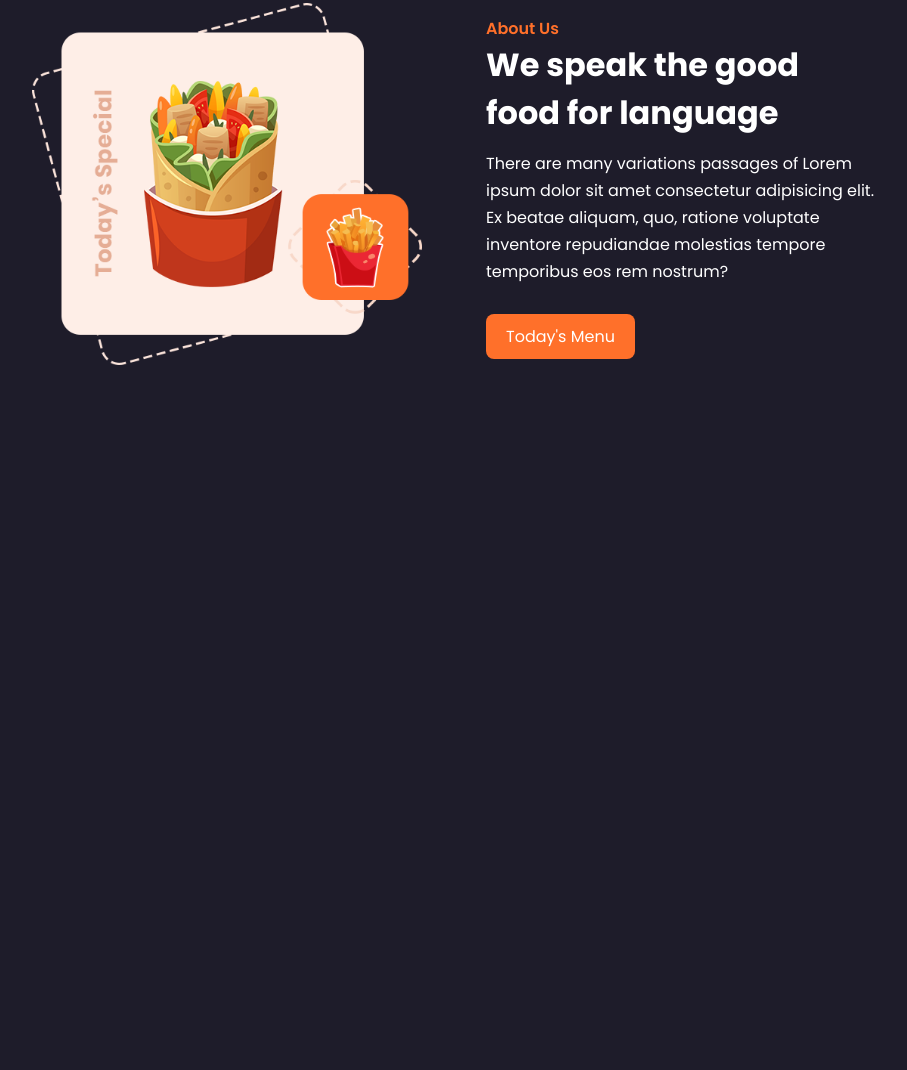
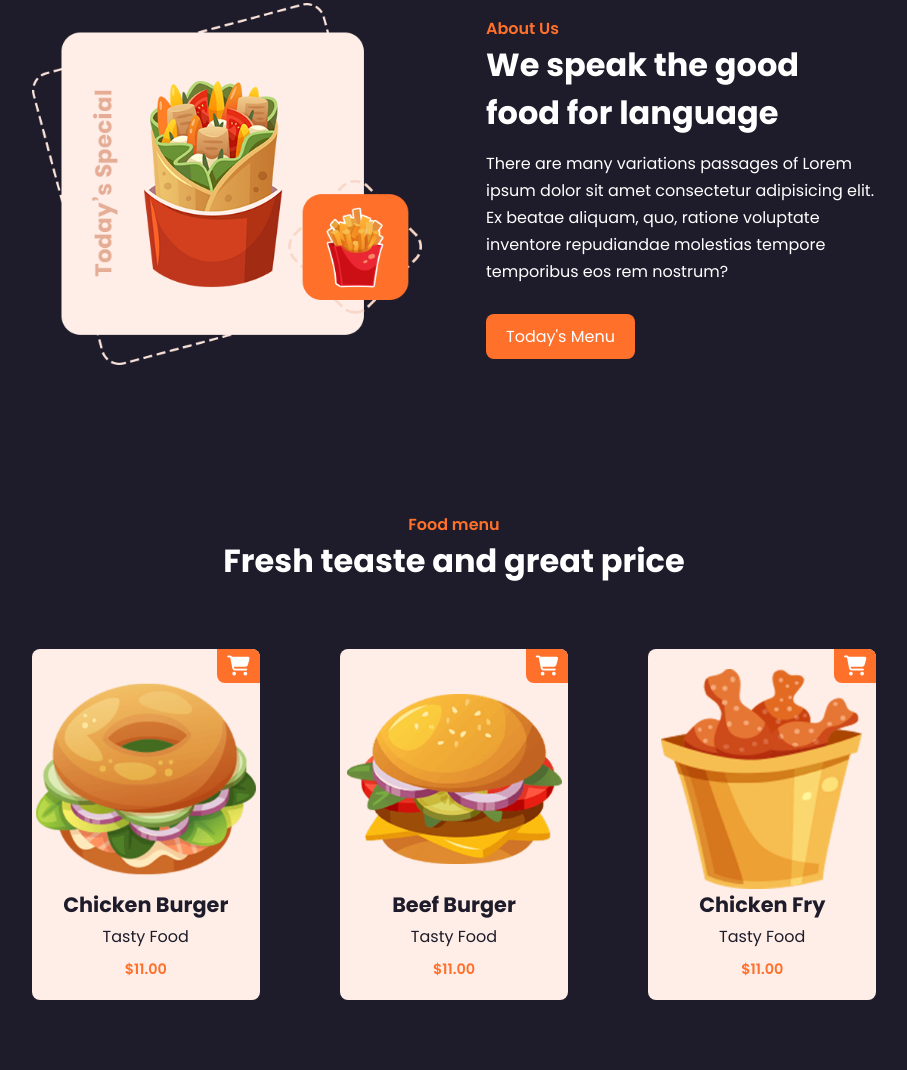
Before and after one commit to MeetTahmid/food-resturants-website, a plain HTML site: page index.html in a window 1280 px wide. Shown: the part 787-1857 px from the top of the page, without its empty margins (186-1093 px from the left). Before the commit the page ends 1229 px from the top, so only its background shows below. Drawn offline with Linux system fonts and the light colour scheme; a script that the page names is missing.

Commit message:
menu section added

```diff
--- a/index.html
+++ b/index.html
@@ -55,6 +55,48 @@
       <a href="#" class="btn">Today's Menu</a>
     </div>
   </section>
+
+  <!----------- menu start ------------->
+  <section class="menu" id="menu">
+    <div class="heading">
+      <span>Food menu</span>
+      <h2>Fresh teaste and great price</h2>
+    </div>
+
+    <div class="menu-container">
+      <div class="box">
+        <div class="box-img">
+          <img src="img/img/food1.png" alt="">
+        </div>
+        <h2>Chicken Burger</h2>
+        <h3>Tasty Food</h3>
+        <span>$11.00</span>
+        <i class="fa-solid fa-cart-shopping"></i>
+      </div>
+
+      <div class="box">
+        <div class="box-img">
+          <img src="img/img/food2.png" alt="">
+        </div>
+        <h2>Beef Burger</h2>
+        <h3>Tasty Food</h3>
+        <span>$11.00</span>
+        <i class="fa-solid fa-cart-shopping" id="cart"></i>
+      </div>
+
+      <div class="box">
+        <div class="box-img">
+          <img src="img/img/food3.png" alt="">
+        </div>
+        <h2>Chicken Fry</h2>
+        <h3>Tasty Food</h3>
+        <span>$11.00</span>
+        <i class="fa-solid fa-cart-shopping"></i>
+      </div>
+    </div>
+  </section>
+
+
 </body>
 
 </html>
--- a/style.css
+++ b/style.css
@@ -120,22 +120,93 @@ header.sticky {
     align-items: center;
 }
 
-.about-img img{
+.about-img img {
     max-width: 100%;
     width: 480px;
     height: auto;
 }
 
-.about-text span{
+.about-text span {
     color: var(--main-color);
     font-weight: 600;
 }
 
-.about-text h2{
+.about-text h2 {
     font-size: var(--h2-font);
 }
 
-.about-text p{
+.about-text p {
     margin: 0.8rem 0 1.8rem;
     line-height: 1.7;
 }
+
+.heading {
+    text-align: center;
+}
+
+.heading span {
+    color: var(--main-color);
+    font-weight: 600;
+}
+
+.heading h2 {
+    font-size: var(--h2-font);
+}
+
+.menu-container {
+    display: grid;
+    grid-template-columns: repeat(auto-fit, minmax(220px, auto));
+    grid-gap: 5rem;
+    align-items: center;
+}
+
+.box {
+    position: relative;
+    margin-top: 4rem;
+    height: auto;
+    display: flex;
+    flex-direction: column;
+    align-items: center;
+    justify-content: center;
+    background: #feeee7;
+    padding: 20px 0;
+    border-radius: 0.5rem;
+}
+
+.box-img {
+    width: 220px;
+    height: 220px;
+}
+
+.box-img img {
+    width: 100%;
+    height: 100%;
+}
+
+.box h2 {
+    font-size: 1.3rem;
+    color: var(--bg-color);
+}
+
+.box h3 {
+    color: var(--bg-color);
+    font-size: 1rem;
+    font-weight: 400;
+    margin: 4px 0 10px;
+}
+
+.box span{
+    font-size: var(--p-font);
+    color: var(--main-color);
+    font-weight: 600;
+}
+.box .fa-solid{
+    background-color: var(--main-color);
+    position: absolute;
+    right: 0;
+    top: 0;
+    font-size: 20px;
+    padding: 7px;
+    padding: 7px 10px;
+    border-radius:0 0.5rem 0 0.5rem;
+}
```
